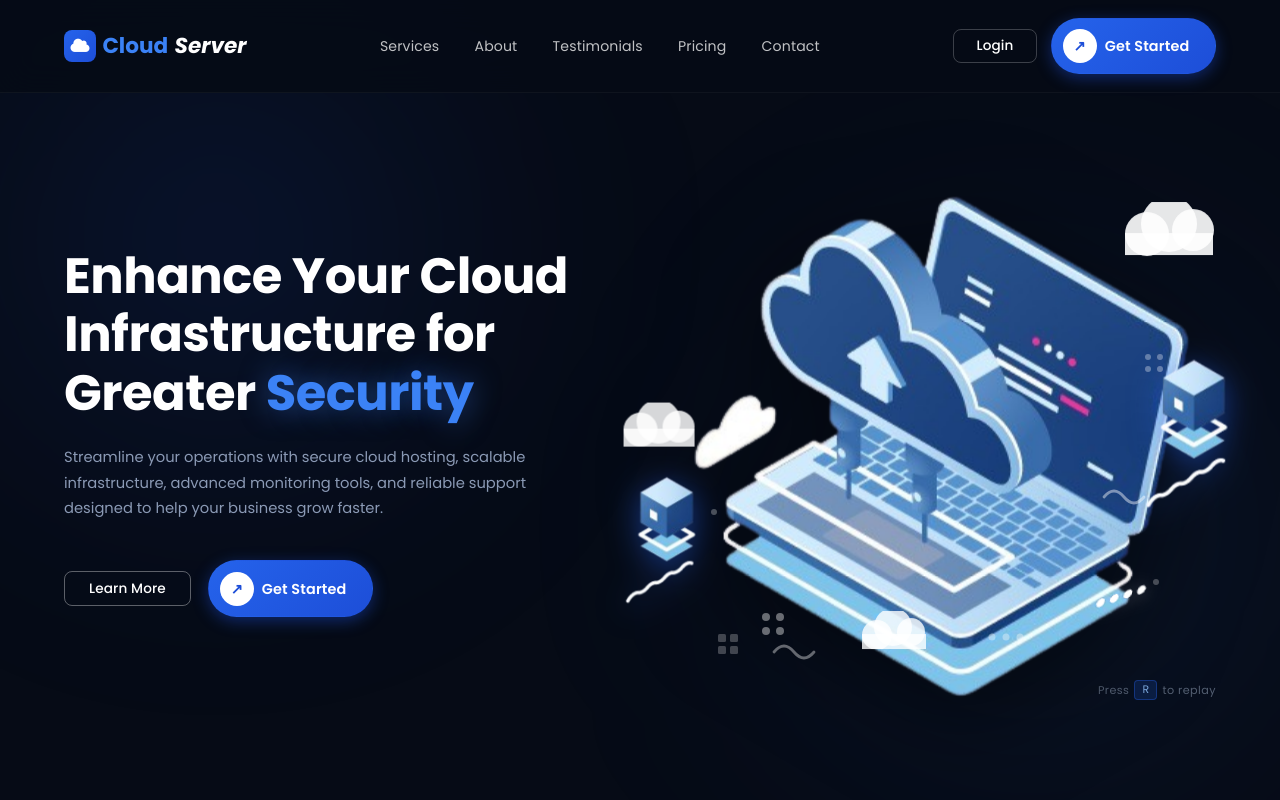
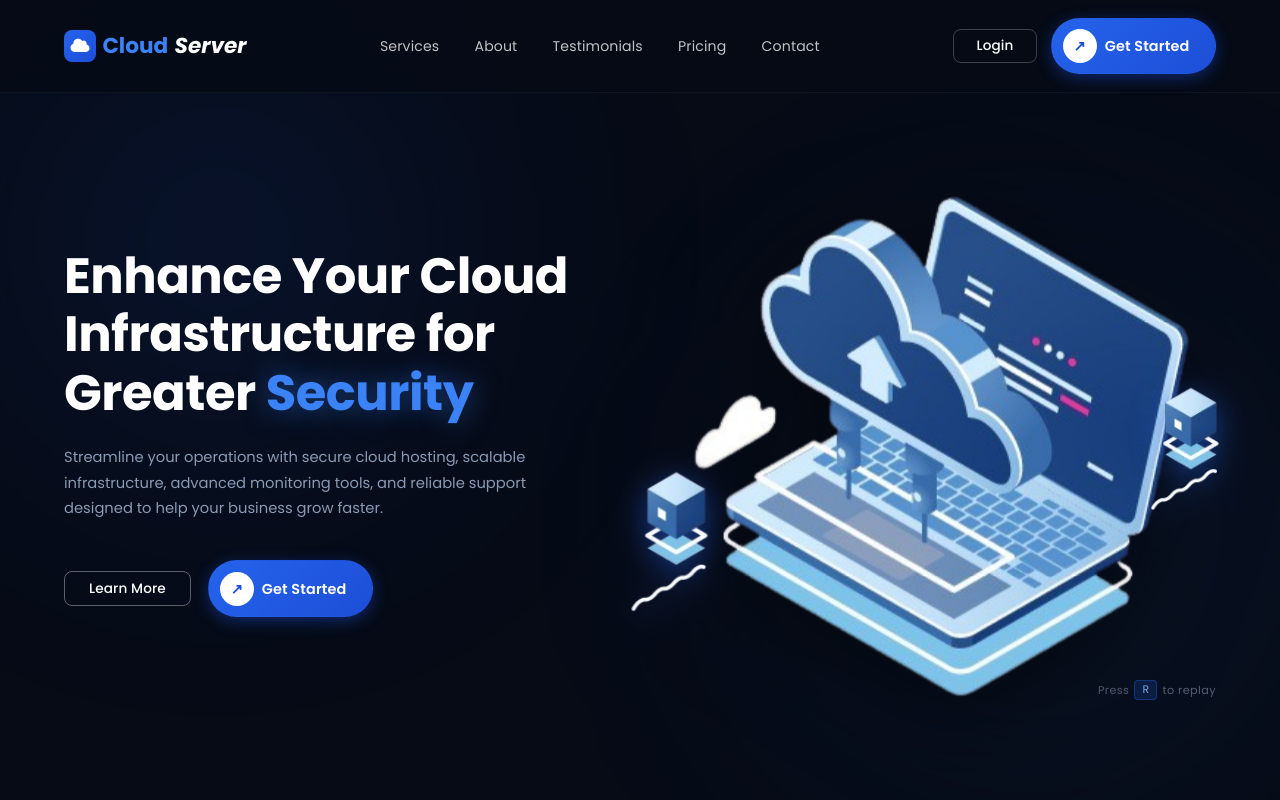
Before and after one commit to DHRUVJEGODA/Cloud_server, a React (Vite) app: page / in a window 1280 px wide. Shown: the top 800 px of the page. Built offline with nearby package versions, Linux system fonts and the light colour scheme.

Commit message:
Effect fix

```diff
--- a/src/HeroIllustration.jsx
+++ b/src/HeroIllustration.jsx
@@ -1,4 +1,4 @@
-import React, { useEffect, useState } from 'react';
+import React, { useEffect, useState, useCallback } from 'react';
 
 /* ─── All animation styles scoped with hi- prefix ─── */
 const ILLUS_CSS = `
@@ -25,59 +25,26 @@ const ILLUS_CSS = `
     z-index: 3;
   }
 
-  /* ── Entry transition base ── */
-  .hi-reveal {
-    transition:
-      opacity  0.60s cubic-bezier(0.4,0,0.2,1),
-      transform 0.60s cubic-bezier(0.4,0,0.2,1);
-  }
+  /* ── ENTRY keyframes ── */
+  @keyframes hiFromRight { from { opacity:0; transform:translateX(60px);  } to { opacity:1; transform:translateX(0);  } }
+  @keyframes hiFromBL    { from { opacity:0; transform:translate(-45px,45px); } to { opacity:1; transform:translate(0,0); } }
 
-  /* Hidden/start states */
-  .hi-from-top    { opacity:0; transform:translateY(-55px); }
-  .hi-from-right  { opacity:0; transform:translateX(60px);  }
-  .hi-from-left   { opacity:0; transform:translateX(-60px); }
-  .hi-from-bottom { opacity:0; transform:translateY(55px);  }
-  .hi-from-scale  { opacity:0; transform:scale(0.5);        }
-  .hi-from-tr     { opacity:0; transform:translate(40px,-40px); }
-  .hi-from-bl     { opacity:0; transform:translate(-40px,40px); }
-  .hi-from-br     { opacity:0; transform:translate(40px,40px);  }
-
-  /* Revealed states */
-  .hi-revealed.hi-from-top    { opacity:1; transform:translateY(0); }
-  .hi-revealed.hi-from-right  { opacity:1; transform:translateX(0); }
-  .hi-revealed.hi-from-left   { opacity:1; transform:translateX(0); }
-  .hi-revealed.hi-from-bottom { opacity:1; transform:translateY(0); }
-  .hi-revealed.hi-from-scale  { opacity:1; transform:scale(1);      }
-  .hi-revealed.hi-from-tr     { opacity:1; transform:translate(0,0); }
-  .hi-revealed.hi-from-bl     { opacity:1; transform:translate(0,0); }
-  .hi-revealed.hi-from-br     { opacity:1; transform:translate(0,0); }
+  /* Entry animation classes */
+  .hi-entry-right { animation: hiFromRight 0.65s cubic-bezier(0.34,1.2,0.64,1) both; }
+  .hi-entry-bl    { animation: hiFromBL    0.65s cubic-bezier(0.34,1.2,0.64,1) both; }
 
   /* Stagger delays */
-  .hi-d1 { transition-delay:0.05s; }
-  .hi-d2 { transition-delay:0.15s; }
-  .hi-d3 { transition-delay:0.25s; }
-  .hi-d4 { transition-delay:0.35s; }
-  .hi-d5 { transition-delay:0.48s; }
-  .hi-d6 { transition-delay:0.60s; }
+  .hi-d1 { animation-delay: 0.10s; }
+  .hi-d2 { animation-delay: 0.28s; }
 
   /* ── Float keyframes ── */
-  @keyframes hiFltLaptop { from{transform:translateY(0)}    to{transform:translateY(-20px)} }
-  @keyframes hiFltA      { from{transform:translateY(0)}    to{transform:translateY(-14px)} }
-  @keyframes hiFltB      { from{transform:translateY(0)}    to{transform:translateY(-9px)  translateX(5px)} }
-  @keyframes hiFltC      { from{transform:translateY(0)}    to{transform:translateY(-12px) translateX(-4px)} }
-  @keyframes hiFltD      { from{transform:translateY(0)}    to{transform:translateY(-7px)} }
-  @keyframes hiFltE      { from{transform:translateY(0)}    to{transform:translateY(-10px) translateX(3px)} }
-  @keyframes hiFltF      { from{transform:rotate(0deg)}     to{transform:rotate(12deg) translateY(-5px)} }
+  @keyframes hiFltLaptop { from{transform:translateY(0)}  to{transform:translateY(-20px)} }
+  @keyframes hiFltA      { from{transform:translateY(0)}  to{transform:translateY(-10px) translateX(3px)} }
+  @keyframes hiFltB      { from{transform:translateY(0)}  to{transform:translateY(-12px) translateX(-4px)} }
 
-  /* Float classes — applied to INNER wrapper so they don't conflict with reveal transitions */
-  .hi-flt-laptop { animation: hiFltLaptop 4.0s ease-in-out infinite alternate; }
-  .hi-flt-a      { animation: hiFltA      3.8s ease-in-out infinite alternate; animation-delay:0.4s;  }
-  .hi-flt-b      { animation: hiFltB      5.2s ease-in-out infinite alternate; animation-delay:1.1s;  }
-  .hi-flt-c      { animation: hiFltC      4.6s ease-in-out infinite alternate; animation-delay:0.8s;  }
-  .hi-flt-d      { animation: hiFltD      4.0s ease-in-out infinite alternate; animation-delay:1.5s;  }
-  .hi-flt-e      { animation: hiFltE      5.5s ease-in-out infinite alternate; animation-delay:1.9s;  }
-  .hi-flt-f      { animation: hiFltF      6.0s ease-in-out infinite alternate; animation-delay:0.6s;  }
-  .hi-flt-g      { animation: hiFltC      4.8s ease-in-out infinite alternate; animation-delay:0.3s;  }
+  /* Float classes */
+  .hi-flt-a { animation: hiFltA 5.5s ease-in-out infinite alternate; animation-delay:0.4s; }
+  .hi-flt-b { animation: hiFltB 4.6s ease-in-out infinite alternate; animation-delay:0.8s; }
 
   /* Press-R hint */
   .hi-hint {
@@ -106,32 +73,36 @@ const ILLUS_CSS = `
 `;
 
 export default function HeroIllustration({ style, className }) {
-  const [revealed, setRevealed] = useState(false);
+  // animKey increments to force React to unmount/remount peripheral elements,
+  // which guarantees CSS keyframe animations replay from scratch.
+  const [animKey, setAnimKey] = useState(0);
 
-  // ── Auto-animate on mount (every page refresh) ──
+  // Trigger initial animation after a short delay on mount
   useEffect(() => {
-    const t = setTimeout(() => setRevealed(true), 350);
+    const t = setTimeout(() => setAnimKey(1), 350);
     return () => clearTimeout(t);
   }, []);
 
-  // ── Re-animate on R key press ──
+  // Re-animate on R key press — increment the key to force remount
+  const handleReplay = useCallback(() => {
+    setAnimKey(prev => prev + 1);
+  }, []);
+
   useEffect(() => {
     const onKey = (e) => {
-      if (e.key === 'r' || e.key === 'R') {
-        setRevealed(false);
-        setTimeout(() => setRevealed(true), 100);
+      if (
+        (e.key === 'r' || e.key === 'R') &&
+        !e.ctrlKey && !e.metaKey && !e.altKey
+      ) {
+        handleReplay();
       }
     };
     window.addEventListener('keydown', onKey);
     return () => window.removeEventListener('keydown', onKey);
-  }, []);
+  }, [handleReplay]);
 
-  /**
-   * Outer wrapper: handles slide-in reveal (opacity + directional transform)
-   * Inner wrapper: handles continuous float animation (separate transform, no conflict)
-   */
-  const rc = (dir, delay) =>
-    `hi-elem hi-reveal hi-from-${dir} hi-d${delay}${revealed ? ' hi-revealed' : ''}`;
+  // Don't render peripherals until the first animKey triggers
+  const showPeripherals = animKey > 0;
 
   return (
     <div className={`hi-wrap ${className || ''}`} style={style}>
@@ -147,131 +118,38 @@ export default function HeroIllustration({ style, className }) {
       />
 
       {/* ══════════════════════════════════════════
-          TOP-RIGHT CLOUD — fades in from top-right
+          PERIPHERAL ELEMENTS — keyed for remount
+          Only 2 elements: right cube + bottom-left cube
           ══════════════════════════════════════════ */}
-      <div className={rc('tr', 1)} style={{ top: '4%', right: '0%' }}>
-        <div className="hi-flt-b">
-          <svg width="100" height="54" viewBox="0 0 100 54" fill="none">
-            <circle cx="26"  cy="32" r="22" fill="white" opacity="0.90"/>
-            <circle cx="48"  cy="22" r="28" fill="white" opacity="0.90"/>
-            <circle cx="72"  cy="28" r="21" fill="white" opacity="0.90"/>
-            <rect   x="4"    y="31" width="88" height="22" fill="white" opacity="0.90"/>
-          </svg>
-        </div>
-      </div>
+      {showPeripherals && (
+        <React.Fragment key={animKey}>
 
-      {/* ══════════════════════════════════════════
-          LEFT-CENTER CLOUD — fades in from left
-          ══════════════════════════════════════════ */}
-      <div className={rc('left', 2)} style={{ top: '46%', left: '-6%' }}>
-        <div className="hi-flt-c">
-          <svg width="82" height="44" viewBox="0 0 82 44" fill="none">
-            <circle cx="22"  cy="27" r="17" fill="white" opacity="0.84"/>
-            <circle cx="40"  cy="19" r="22" fill="white" opacity="0.84"/>
-            <circle cx="60"  cy="24" r="16" fill="white" opacity="0.84"/>
-            <rect   x="5"    y="26" width="71" height="18" fill="white" opacity="0.84"/>
-          </svg>
-        </div>
-      </div>
-
-      {/* ══════════════════════════════════════════
-          BOTTOM-CENTER CLOUD — fades in from bottom
-          ══════════════════════════════════════════ */}
-      <div className={rc('bottom', 4)} style={{ bottom: '2%', left: '36%' }}>
-        <div className="hi-flt-d">
-          <svg width="74" height="38" viewBox="0 0 74 38" fill="none">
-            <circle cx="19"  cy="24" r="15" fill="white" opacity="0.80"/>
-            <circle cx="35"  cy="16" r="19" fill="white" opacity="0.80"/>
-            <circle cx="53"  cy="21" r="14" fill="white" opacity="0.80"/>
-            <rect   x="4"    y="23" width="64" height="15" fill="white" opacity="0.80"/>
-          </svg>
-        </div>
-      </div>
-
-      {/* ══════════════════════════════════════════
-          RIGHT SERVER CUBE — fades in from right
-          ══════════════════════════════════════════ */}
-      <div className={rc('right', 2)} style={{ top: '36%', right: '-4%' }}>
-        <div className="hi-flt-e">
+          {/* ── RIGHT SERVER CUBE ── */}
+          <div className="hi-elem hi-entry-right hi-d1" style={{ top: '42%', right: '-2%' }}>
+            <div className="hi-flt-a">
               <img
                 src="/server_cube.png"
                 alt="Server"
-            width="96"
+                width="80"
                 style={{ filter: 'drop-shadow(0 6px 16px rgba(37,99,235,0.55))' }}
               />
             </div>
           </div>
 
-      {/* ══════════════════════════════════════════
-          LEFT-BOTTOM SERVER CUBE — fades in from left
-          ══════════════════════════════════════════ */}
-      <div className={rc('bl', 3)} style={{ bottom: '10%', left: '-5%' }}>
-        <div className="hi-flt-g">
+          {/* ── BOTTOM-LEFT SERVER CUBE ── */}
+          <div className="hi-elem hi-entry-bl hi-d2" style={{ bottom: '8%', left: '-4%' }}>
+            <div className="hi-flt-b">
               <img
                 src="/server_cube.png"
                 alt="Server"
-            width="82"
+                width="90"
                 style={{ filter: 'drop-shadow(0 6px 16px rgba(37,99,235,0.55))' }}
               />
             </div>
           </div>
 
-      {/* ══════════════════════════════════════════
-          OVAL RINGS — bottom-right, fades from bottom-right
-          ══════════════════════════════════════════ */}
-      <div className={rc('br', 5)} style={{ bottom: '8%', right: '12%' }}>
-        <div className="hi-flt-f">
-          <img
-            src="/oval_rings.png"
-            alt=""
-            width="58"
-            style={{ filter: 'brightness(1.4) drop-shadow(0 2px 8px rgba(255,255,255,0.3))' }}
-          />
-        </div>
-      </div>
-
-      {/* ══════════════════════════════════════════
-          DECORATIONS — scale fade-in last
-          ══════════════════════════════════════════ */}
-      <div className={rc('scale', 6)} style={{ top: 0, left: 0, width: '100%', height: '100%', pointerEvents: 'none' }}>
-        <svg width="100%" height="100%" viewBox="0 0 560 460" fill="none" style={{ position: 'absolute', inset: 0 }}>
-
-          {/* 2×2 dot grid — bottom-left */}
-          <circle cx="110" cy="415" r="4" fill="white" opacity="0.40"/>
-          <circle cx="124" cy="415" r="4" fill="white" opacity="0.40"/>
-          <circle cx="110" cy="429" r="4" fill="white" opacity="0.40"/>
-          <circle cx="124" cy="429" r="4" fill="white" opacity="0.40"/>
-
-          {/* 3-dot row — bottom-right */}
-          <circle cx="336" cy="435" r="3.5" fill="white" opacity="0.34"/>
-          <circle cx="350" cy="435" r="3.5" fill="white" opacity="0.34"/>
-          <circle cx="364" cy="435" r="3.5" fill="white" opacity="0.34"/>
-
-          {/* 2×2 dots — top-right corner */}
-          <circle cx="492" cy="155" r="3" fill="white" opacity="0.32"/>
-          <circle cx="504" cy="155" r="3" fill="white" opacity="0.32"/>
-          <circle cx="492" cy="167" r="3" fill="white" opacity="0.32"/>
-          <circle cx="504" cy="167" r="3" fill="white" opacity="0.32"/>
-
-          {/* Wave dash — right side */}
-          <path d="M 448 295 Q 458 283 468 295 Q 478 307 488 295"
-            stroke="white" strokeWidth="2.8" fill="none" opacity="0.44" strokeLinecap="round"/>
-
-          {/* Wave dash — bottom-left */}
-          <path d="M 118 450 Q 128 438 138 450 Q 148 462 158 450"
-            stroke="white" strokeWidth="2.8" fill="none" opacity="0.38" strokeLinecap="round"/>
-
-          {/* 2×2 small square grid — far bottom-left */}
-          <rect x="62" y="432" width="8" height="8" rx="1.5" fill="white" opacity="0.24"/>
-          <rect x="74" y="432" width="8" height="8" rx="1.5" fill="white" opacity="0.24"/>
-          <rect x="62" y="444" width="8" height="8" rx="1.5" fill="white" opacity="0.24"/>
-          <rect x="74" y="444" width="8" height="8" rx="1.5" fill="white" opacity="0.24"/>
-
-          {/* Single dots — scattered */}
-          <circle cx="58"  cy="310" r="3" fill="white" opacity="0.28"/>
-          <circle cx="500" cy="380" r="3" fill="white" opacity="0.26"/>
-        </svg>
-      </div>
+        </React.Fragment>
+      )}
 
       {/* Press-R hint */}
       <div className="hi-hint">
```
Also changed, not shown: public/box1-removebg-preview.png (added), public/box3-removebg-preview.png (added). Lines whose indentation alone changed are shown as unchanged.
